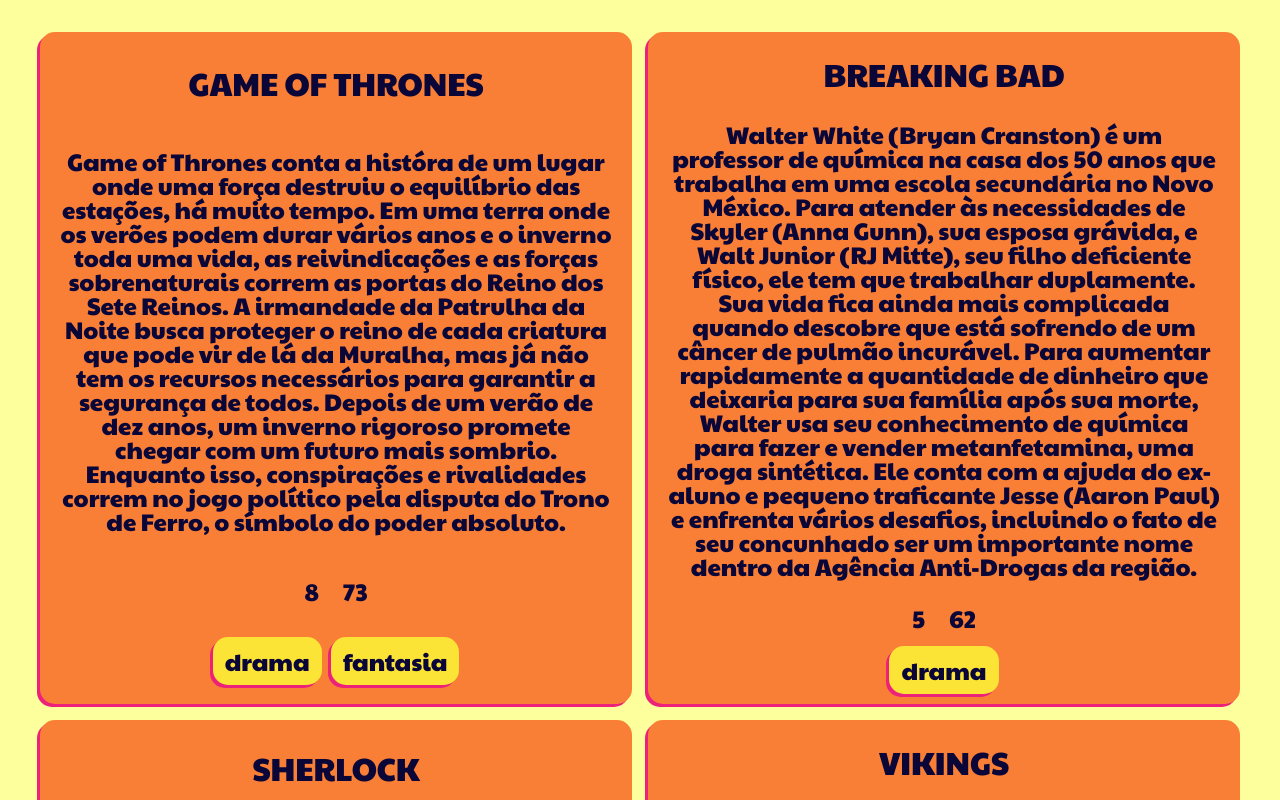
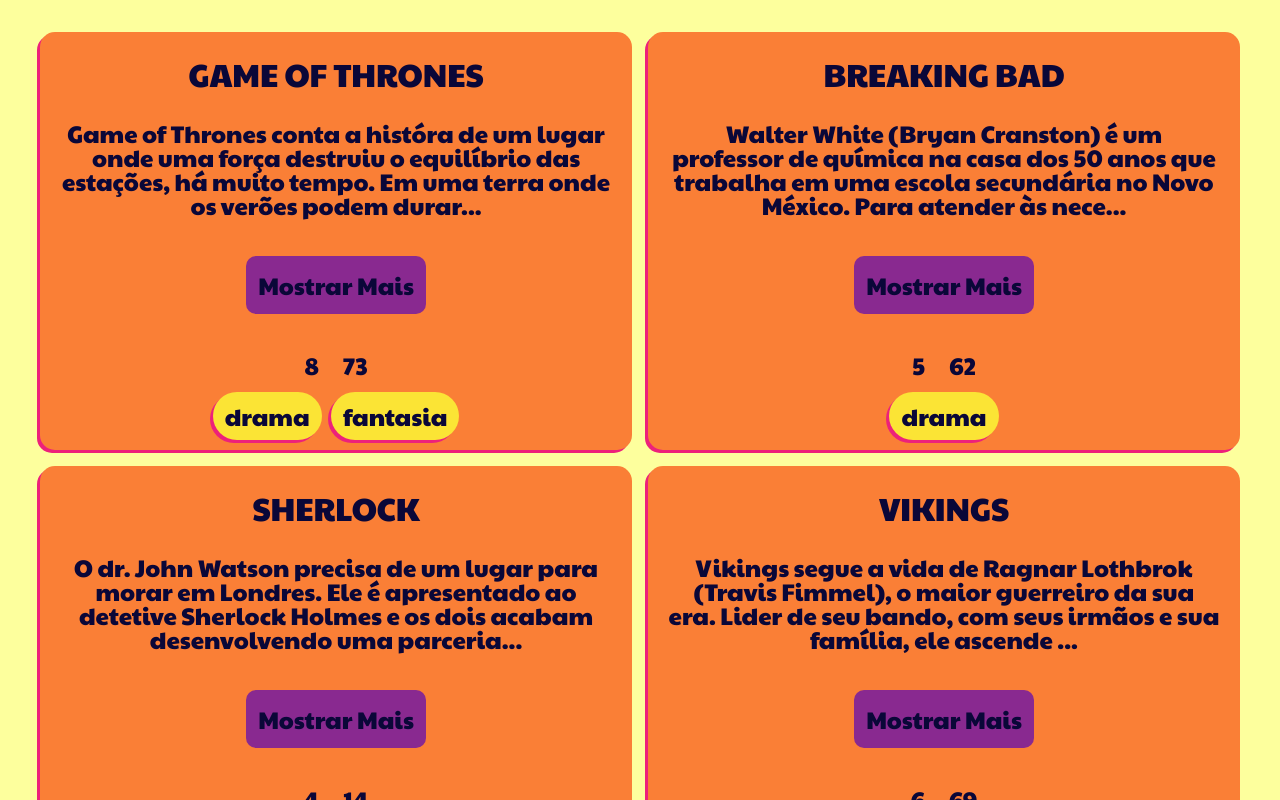
Before and after one commit to Pololokka/desafio-series, a React (Vite) app: page / in a window 1280 px wide. Shown: the top 800 px of the page. Built offline with nearby package versions, Linux system fonts and the light colour scheme.

Commit message:
:sparkles: feat: feita lógica de expandir a descrição

```diff
--- a/src/Components/Card/Index.jsx
+++ b/src/Components/Card/Index.jsx
@@ -1,10 +1,25 @@
+import { useState } from "react";
 import "./Styles.css";
 
 const Card = ({ title, text, season, episodes, genre1, genre2, genre3 }) => {
+  const [showText, setShowText] = useState(false);
+
   return (
     <div className="card">
       <h2 className="subtitulo subtitulo-hover">{title}</h2>
-      <p className="texto">{text}</p>
+      <p className="texto">
+        {text.length > 150
+          ? showText
+            ? (text = text)
+            : (text = text.substring(0, 150) + "...")
+          : (text = text)}
+      </p>
+      <input
+        type="button"
+        value={showText ? "Mostrar Menos" : "Mostrar Mais"}
+        className="texto btn__geral"
+        onClick={() => setShowText(!showText)}
+      />
       <div>
         <span className="texto">{season}</span>
         <span className="texto">{episodes}</span>
--- a/src/Components/Card/Styles.css
+++ b/src/Components/Card/Styles.css
@@ -13,6 +13,6 @@
 .genre-card {
   background-color: var(--cor-card-3);
   box-shadow: -3px 3px var(--cor-sombra-card-1);
-  border-radius: 15px;
+  border-radius: 25px;
   margin: 0 0.2em;
 }
```
